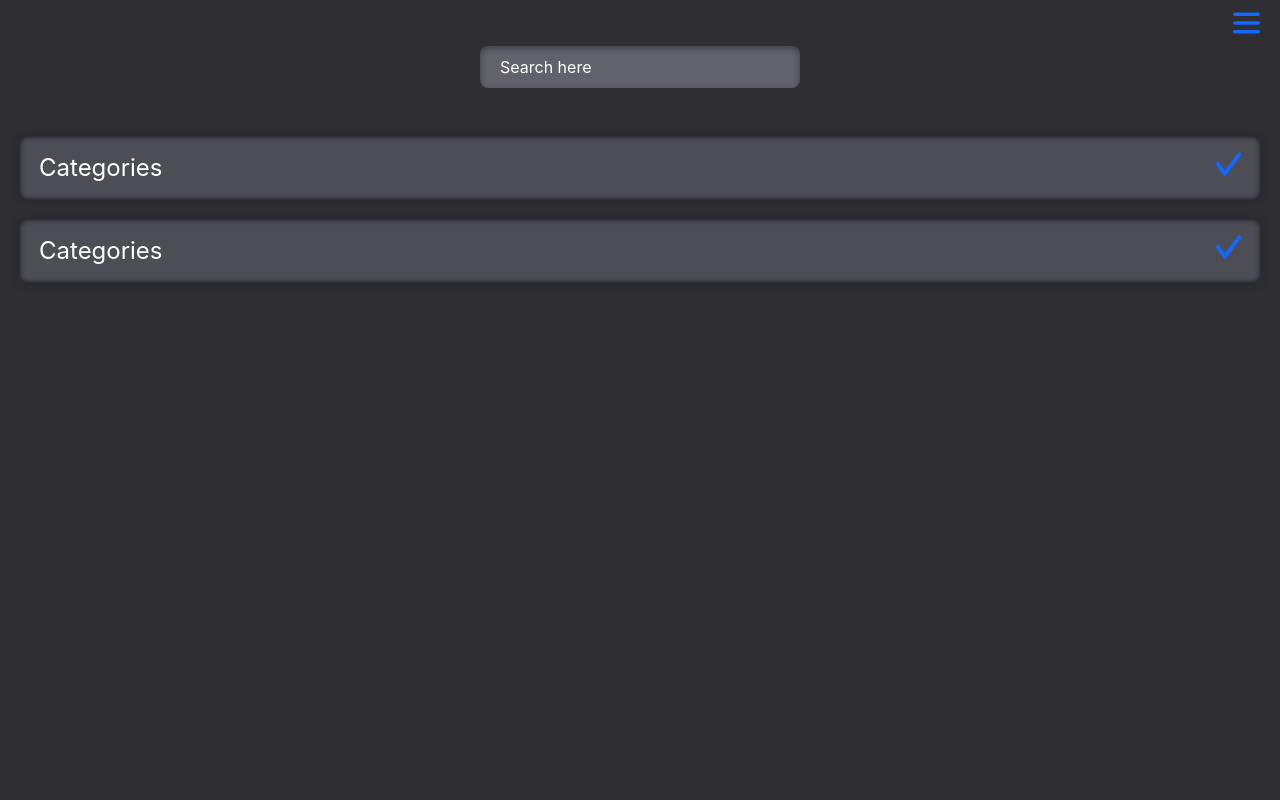
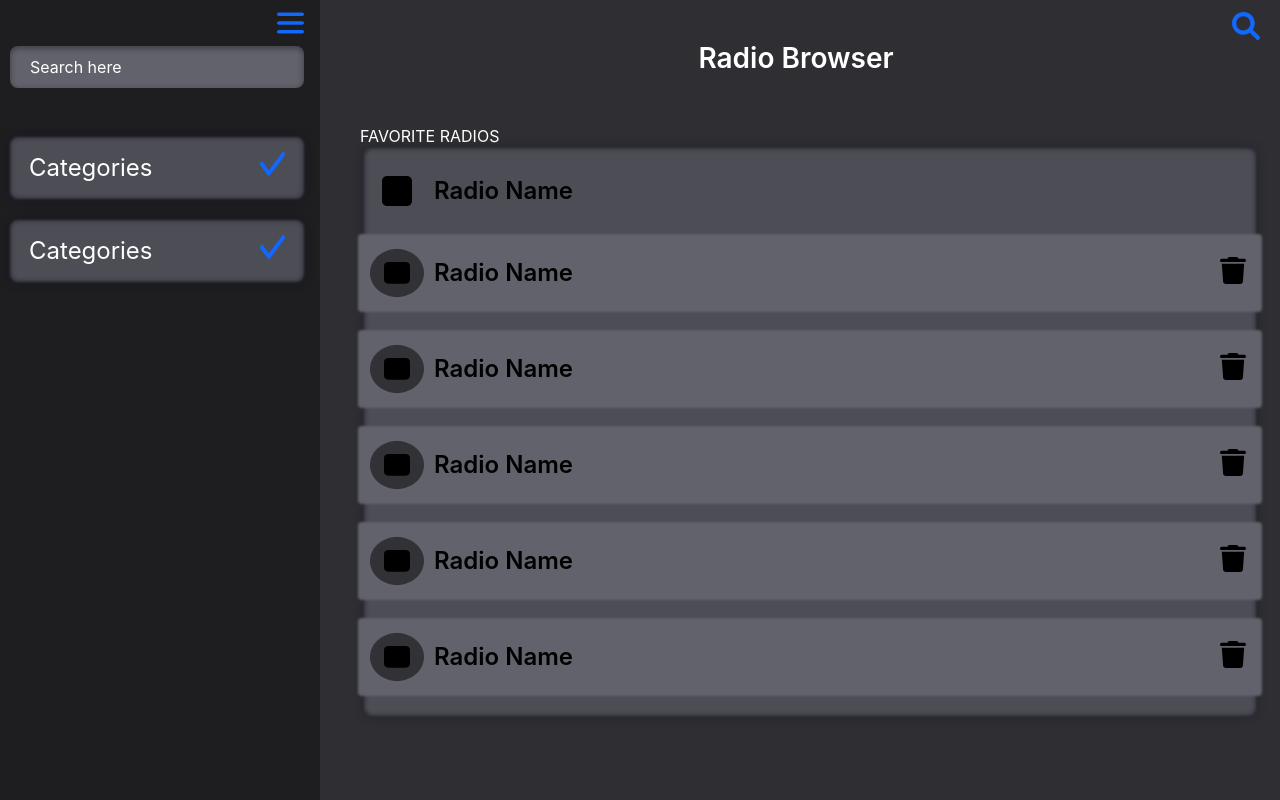
Before and after one commit to ismaelBZ/codesh-radio-challenge, a React (Vite) app: page / in a window 1280 px wide. Built offline with nearby package versions, Linux system fonts and the light colour scheme; a web font is replaced by a local one.

Commit message:
static desktop version done

```diff
--- a/src/App.tsx
+++ b/src/App.tsx
@@ -1,3 +1,4 @@
+import {useEffect, useState} from "react";
 import RadioList from "./components/RadioList";
 import RadioSearch from "./components/RadioSearch";
 
@@ -122,9 +123,46 @@ const data = [
 ]
 
 function App() {
+    const [deviceType, setDeviceType] = useState<"mobile" | "desktop">("mobile");
+    const [isDisplayingSearch, setIsDisplayingSearch] = useState(false)
+
+    useEffect(() => {
+        handleDeviceType();
+        window.addEventListener('resize', handleDeviceType);
+    }, []);
+
+    const handleDeviceType = () => {
+        const width = window.innerWidth
+
+        if(width < 1025) {
+            setDeviceType("mobile");
+        } else {
+            setDeviceType("desktop");
+        }
+    }
+
+    console.log(deviceType)
+
     return(
-        <div className="px-[20px] bg-background min-h-screen">
-            <RadioSearch />
+        <div className="px-[20px]">
+            {/* App background */}
+            <div className="-mx-[20px] fixed w-svw h-svh bg-background -z-10"></div> {/* used to fix RadioList hight because the blur is 104% */}
+
+            { deviceType === "mobile" ?
+                <div className="pb-[70px]">
+                    {isDisplayingSearch ? <RadioSearch setIsDisplayingSearch={setIsDisplayingSearch} /> : <RadioList setIsDisplayingSearch={setIsDisplayingSearch} />}
+                </div>
+            : deviceType === "desktop" &&
+                <div className="-ml-[20px] grid gap-[40px] grid-rows-1 grid-cols-[320px_1fr] "
+                >
+                    <div className="pl-[10px] pr-[16px] min-h-svh bg-[#1E1E21]">
+                        <RadioSearch />
+                    </div>
+                    <div className="pb-[70px]">
+                        <RadioList />
+                    </div>
+                </div>
+            }
         </div>
     )
 }
--- a/src/components/RadioList.tsx
+++ b/src/components/RadioList.tsx
@@ -6,13 +6,15 @@ import deleteIcon from "./../assets/icons/delete-icon.svg"
 import playFocus from "./../assets/icons/play-icon.svg"
 import pauseFocus from "./../assets/icons/pause-icon.svg"
 
-const RadioList = () => {
+const RadioList = ({setIsDisplayingSearch} : {setIsDisplayingSearch?: React.Dispatch<React.SetStateAction<boolean>>}) => {
     const [isNotPlaying, setIsNotPlaying] = useState(false);
 
     return (
         <div>
             {/* Search Button */}
-            <button className="my-[12px] float-right">
+            <button onClick={() => setIsDisplayingSearch && setIsDisplayingSearch(true)}
+                className="my-[12px] float-right"
+            >
                 <img src={searchIcon} alt="Search Radios" />
             </button>
 
@@ -23,10 +25,10 @@ const RadioList = () => {
             <p className="mt-2 text-white uppercase">Favorite Radios</p>
 
             {/* Radios */}
-            <div className="relative mx-[4px]"> {/* compensate the blur */}
+            <div className="relative mx-[4px] pb-[20px]" > {/* compensate the blur */}
 
                 {/* Background blur */}
-                <div className="absolute -left-[2%] w-[104%] h-[104%]
+                <div className="absolute w-[100%] h-[100%]
                         bg-radioList rounded-lg shadow-wrapper blur-[1px]
                     "
                 ></div>
@@ -55,7 +57,7 @@ const RadioList = () => {
                             relative"
                     >
                         {/* Background blur */}
-                        <div className="absolute -top-[1%] -left-[1%] w-[102%] h-[101%]
+                        <div className="absolute top-[0] left-0 w-[100%] h-[100%]
                                 bg-radio rounded-sm blur-[1px]
                             "
                         ></div>
@@ -87,7 +89,7 @@ const RadioList = () => {
                             relative"
                     >
                         {/* Background blur */}
-                        <div className="absolute -top-[1%] -left-[1%] w-[102%] h-[101%]
+                        <div className="absolute top-[0] left-0 w-[100%] h-[100%]
                                 bg-radio rounded-sm blur-[1px]
                             "
                         ></div>
@@ -119,7 +121,7 @@ const RadioList = () => {
                             relative"
                     >
                         {/* Background blur */}
-                        <div className="absolute -top-[1%] -left-[1%] w-[102%] h-[101%]
+                        <div className="absolute top-[0] left-0 w-[100%] h-[100%]
                                 bg-radio rounded-sm blur-[1px]
                             "
                         ></div>
@@ -151,7 +153,7 @@ const RadioList = () => {
                             relative"
                     >
                         {/* Background blur */}
-                        <div className="absolute -top-[1%] -left-[1%] w-[102%] h-[101%]
+                        <div className="absolute top-[0] left-0 w-[100%] h-[100%]
                                 bg-radio rounded-sm blur-[1px]
                             "
                         ></div>
@@ -183,7 +185,7 @@ const RadioList = () => {
                             relative"
                     >
                         {/* Background blur */}
-                        <div className="absolute -top-[1%] -left-[1%] w-[102%] h-[101%]
+                        <div className="absolute top-[0] left-0 w-[100%] h-[100%]
                                 bg-radio rounded-sm blur-[1px]
                             "
                         ></div>
@@ -211,37 +213,6 @@ const RadioList = () => {
                         </div>
                     </li>
 
-                    <li className="-mx-[6px] py-[15px] px-[12px]
-                            relative"
-                    >
-                        {/* Background blur */}
-                        <div className="absolute -top-[1%] -left-[1%] w-[102%] h-[101%]
-                                bg-radio rounded-sm blur-[1px]
-                            "
-                        ></div>
-
-                        <div className="relative z-10 flex justify-between items-center">
-                            {/* Button & Info */}
-                            <div className="flex gap-[10px] items-center">
-                                {/* Play Pause */}
-                                <button>
-                                    <img src={isNotPlaying ? playIcon : stopIcon} alt={isNotPlaying ? "Play" : "Stop"} />
-                                </button>
-
-                                {/* Radio Info */}
-                                <div>
-                                    <h2 className="font-semibold text-2xl">Radio Name</h2>
-                                </div>
-                            </div>
-
-                            {/* Edit & Delete Radio */}
-                            <div>
-                                <button className="mr-1">
-                                    <img src={deleteIcon} alt="Delete radio" />
-                                </button>
-                            </div>
-                        </div>
-                    </li>
                 </ul>
             </div>
         </div>
--- a/src/components/RadioSearch.tsx
+++ b/src/components/RadioSearch.tsx
@@ -1,14 +1,24 @@
 import {useState} from "react";
-import MenuIcon from "./../assets/icons/menu-icon.svg"
-import CheckIcon from "./../assets/icons/favorite-icon.svg"
+import MenuIcon from "./../assets/icons/menu-icon.svg";
+import CheckIcon from "./../assets/icons/favorite-icon.svg";
+import ReturnIcon from "./../assets/icons/return-icon.svg";
 
-const RadioSearch = () => {
+const RadioSearch = ({setIsDisplayingSearch} : {setIsDisplayingSearch?: React.Dispatch<React.SetStateAction<boolean>>}) => {
     const [isSelected, setIsSelected] = useState(true)
-
     return (
         <div>
+            {/* Return Button */}
+            <button className="float-left py-3 lg:hidden">
+                <img
+                    src={ReturnIcon}
+                    className="w-[35px] h-auto"
+                    alt="Return to your favorites Radios" />
+            </button>
+
             {/* Menu Button */}
-            <button className="float-right py-3">
+            <button onClick={() => setIsDisplayingSearch && setIsDisplayingSearch(false)}
+                className="float-right py-3"
+            >
                 <img src={MenuIcon} alt="Show Radios" />
             </button>
 
```
Also changed, not shown: src/assets/icons/return-icon.svg (added).
